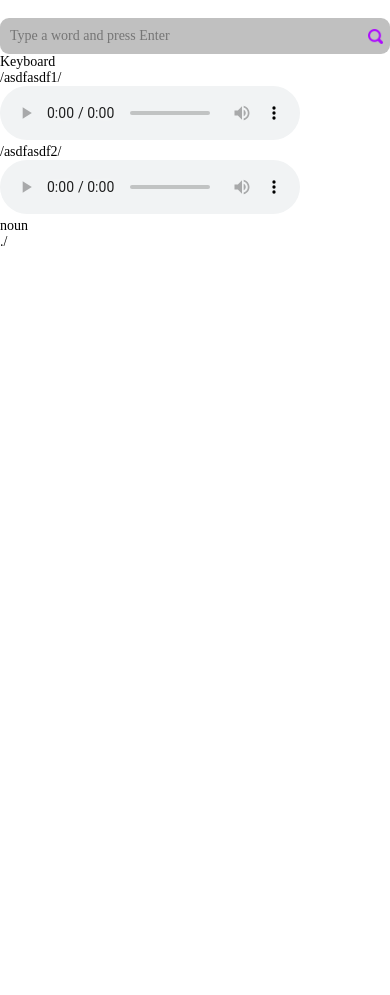
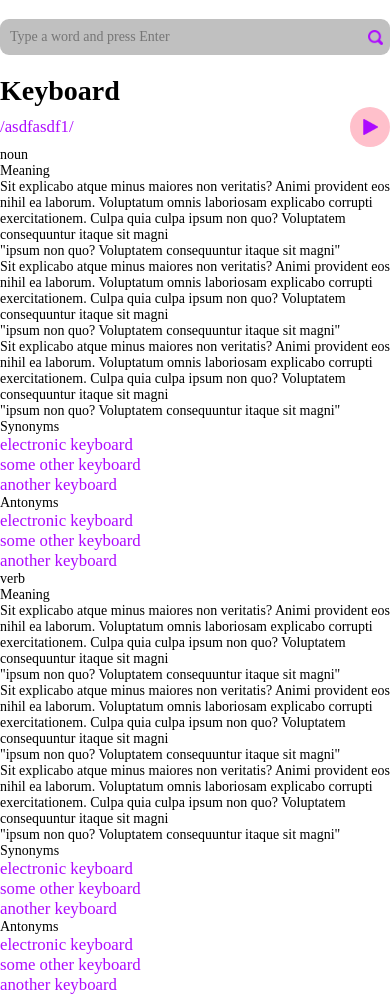
Before and after one commit to mnosinov/itcbootcamp_dictionaryapp_project, a plain HTML site: page index.html in a window 390 px wide. Shown: the part 76-1071 px from the top of the page. Before the commit the page ends 844 px from the top, so only its background shows below. Drawn offline with Linux system fonts and the light colour scheme.

Commit message:
intermediate commit. working on play/stop phonetics button

```diff
--- a/css/style.css
+++ b/css/style.css
@@ -86,4 +86,61 @@ main {
 	border: none;
 }
 
-/*color: #AD0AFF */
+
+#wordInfoSection {
+	margin-top: 20px;
+	display: flex;
+	flex-direction: column;
+	width: 100%;
+}
+
+#wordInfoSection h2 {
+	font-size: 2em;
+	font-weight: bold;
+}
+
+.phonetics-list {
+	display: flex;
+	flex-direction: column;
+	width: 100%;
+}
+
+.phonetic {
+	display: flex;
+	flex-direction: row;
+	width: 100%;
+	justify-content: space-between;
+	align-items: center;
+}
+
+a {
+	text-decoration: none;
+	font-size: 1.2em;
+}
+
+a:link,
+a:visited,
+a:active {
+	color: #AD0AFF;
+}
+
+a:hover {
+	color: red;
+}
+
+.spell-audio {
+	background-color: pink;
+	border-radius: 50%;
+	height: 40px;
+	width: 40px;
+	cursor: pointer;
+}
+
+.spell-audio:hover {
+	background-color: orange;
+}
+
+.spell-audio img{
+	height: 20px;
+	margin: 10px;
+}
--- a/index.html
+++ b/index.html
@@ -48,32 +48,97 @@
 
 				<div class="phonetics-list">
 					<div class="phonetic">
-						<p class="spell-text">/asdfasdf1/</p>
+						<p class="spell-text">
+							<a href="#">/asdfasdf1/</a>
+						</p>
 						<p class="spell-audio">
-							<audio controls>
-								<source src="#" type="audio/ogg">
-								<source src="#" type="audio/mpeg">
-								Your browser does not support the audio element.
-							</audio>
+							<img src="images/play.png" alt="Play/Stop Button">
+							<audio src="tmp/sample.mp3"></audio>
 						</p>
-					</div>
-					<div class="phonetic">
-						<div class="spell-text">/asdfasdf2/</div>
-						<div class="spell-audio">
-							<audio controls>
-								<source src="#" type="audio/ogg">
-								<source src="#" type="audio/mpeg">
-								Your browser does not support the audio element.
-							</audio>
-						</div>
 					</div>
 				</div>
 
 				<div class="meanings-list">
-					<div class="part-of-speech">noun</div>
-					./
+
+					<div class="meaning-part-of-speech">
+						<div class="part-of-speech">noun</div><div class="horizontal-bar"></div>
+						<div class="meanings-div">
+							<h3>Meaning</h3>
+							<ul>
+								<li>
+									<div class="meaning-text">Sit explicabo atque minus maiores non veritatis? Animi provident eos nihil ea laborum. Voluptatum omnis laboriosam explicabo corrupti exercitationem. Culpa quia culpa ipsum non quo? Voluptatem consequuntur itaque sit magni</div>
+									<div class="meaning-example">"ipsum non quo? Voluptatem consequuntur itaque sit magni"</div>
+								</li>
+								<li>
+									<div class="meaning-text">Sit explicabo atque minus maiores non veritatis? Animi provident eos nihil ea laborum. Voluptatum omnis laboriosam explicabo corrupti exercitationem. Culpa quia culpa ipsum non quo? Voluptatem consequuntur itaque sit magni</div>
+									<div class="meaning-example">"ipsum non quo? Voluptatem consequuntur itaque sit magni"</div>
+								</li>
+								<li>
+									<div class="meaning-text">Sit explicabo atque minus maiores non veritatis? Animi provident eos nihil ea laborum. Voluptatum omnis laboriosam explicabo corrupti exercitationem. Culpa quia culpa ipsum non quo? Voluptatem consequuntur itaque sit magni</div>
+									<div class="meaning-example">"ipsum non quo? Voluptatem consequuntur itaque sit magni"</div>
+								</li>
+							</ul>
+						</div>
+
+						<div class="synonyms-list">
+							<h3>Synonyms</h3>
+							<ul>
+								<li><a href="#">electronic keyboard</a></li>
+								<li><a href="#">some other keyboard</a></li>
+								<li><a href="#">another keyboard</a></li>
+							</ul>
+						</div>
+						<div class="antonyms-list">
+							<h3>Antonyms</h3>
+							<ul>
+								<li><a href="#">electronic keyboard</a></li>
+								<li><a href="#">some other keyboard</a></li>
+								<li><a href="#">another keyboard</a></li>
+							</ul>
+						</div>
+					</div>
+
+					<div class="meaning-part-of-speech">
+						<div class="part-of-speech">verb</div><div class="horizontal-bar"></div>
+						<div class="meanings-div">
+							<h3>Meaning</h3>
+							<ul>
+								<li>
+									<div class="meaning-text">Sit explicabo atque minus maiores non veritatis? Animi provident eos nihil ea laborum. Voluptatum omnis laboriosam explicabo corrupti exercitationem. Culpa quia culpa ipsum non quo? Voluptatem consequuntur itaque sit magni</div>
+									<div class="meaning-example">"ipsum non quo? Voluptatem consequuntur itaque sit magni"</div>
+								</li>
+								<li>
+									<div class="meaning-text">Sit explicabo atque minus maiores non veritatis? Animi provident eos nihil ea laborum. Voluptatum omnis laboriosam explicabo corrupti exercitationem. Culpa quia culpa ipsum non quo? Voluptatem consequuntur itaque sit magni</div>
+									<div class="meaning-example">"ipsum non quo? Voluptatem consequuntur itaque sit magni"</div>
+								</li>
+								<li>
+									<div class="meaning-text">Sit explicabo atque minus maiores non veritatis? Animi provident eos nihil ea laborum. Voluptatum omnis laboriosam explicabo corrupti exercitationem. Culpa quia culpa ipsum non quo? Voluptatem consequuntur itaque sit magni</div>
+									<div class="meaning-example">"ipsum non quo? Voluptatem consequuntur itaque sit magni"</div>
+								</li>
+							</ul>
+						</div>
+
+						<div class="synonyms-list">
+							<h3>Synonyms</h3>
+							<ul>
+								<li><a href="#">electronic keyboard</a></li>
+								<li><a href="#">some other keyboard</a></li>
+								<li><a href="#">another keyboard</a></li>
+							</ul>
+						</div>
+						<div class="antonyms-list">
+							<h3>Antonyms</h3>
+							<ul>
+								<li><a href="#">electronic keyboard</a></li>
+								<li><a href="#">some other keyboard</a></li>
+								<li><a href="#">another keyboard</a></li>
+							</ul>
+						</div>
+					</div>
+
 				</div>
 
+			</div>
 			</section>
 		</main>
 
```
Also changed, not shown: images/play.png (added), images/stop.png (added), 1 other file.
